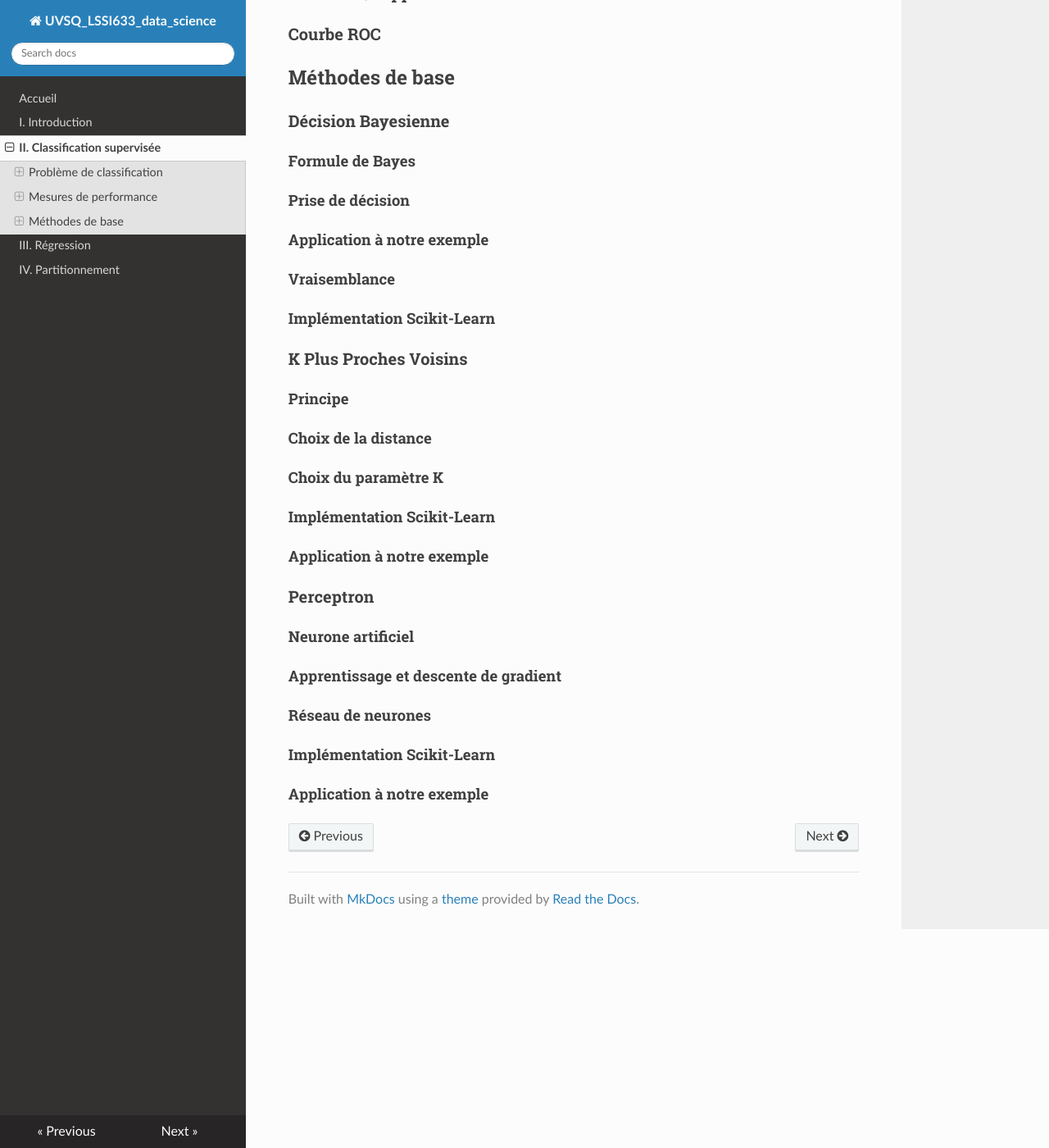
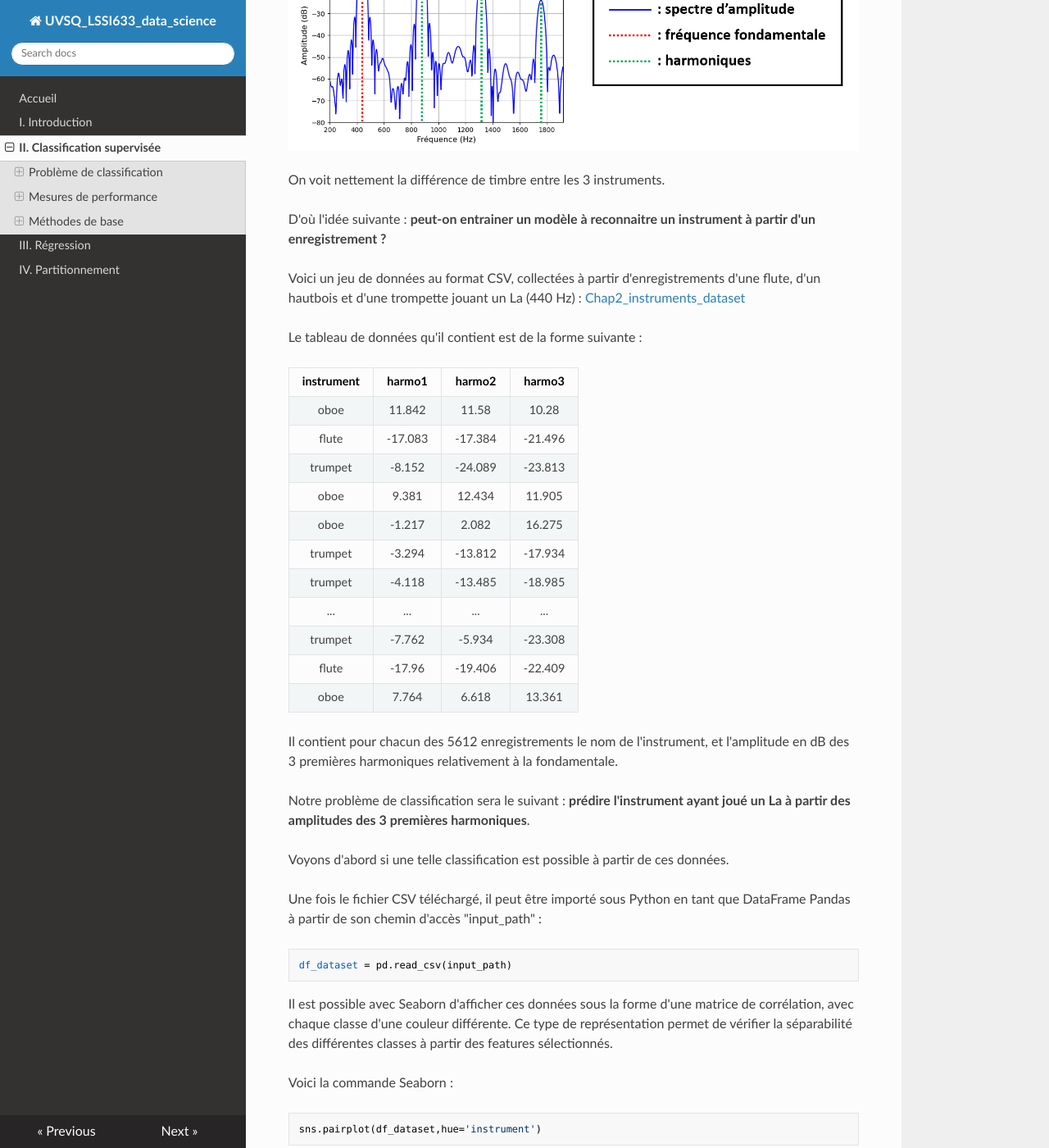
Before and after one commit to NicOudart/UVSQ_LSSI633_data_science, an MkDocs documentation site: the page built from docs/Chap2_Classification_supervisee.md, in a window 1280 px wide and 1400 px high, scrolled down 1652 px. Shown: the whole window at 82% size. Built offline with MkDocs 1.6.1, drawn with Linux system fonts in a browser that asks for light colours; nearby versions of some CDN libraries; some of the changed text lies outside the part shown.

Commit message:
- Progress on Chapter 2.

```diff
--- a/docs/Chap2_Classification_supervisee.md
+++ b/docs/Chap2_Classification_supervisee.md
@@ -10,7 +10,9 @@
 
 ### Principe de la classification supervisée
 
-Par "**classifier**", on entend ranger les individus d'une base de données dans des groupes définis, suivant leurs valeurs pour différentes variables.
+Comme mentionné lors du Chapitre I, par "**classifier**" on entend associer une réalisation d'une variable **quantitative discrète** ou **qualitative** à un individu (labels), à partir des réalisations d'autres variables (features).
+
+
 
 ### Les différents types de classification
 
@@ -24,7 +26,72 @@
 
 ### Exemple de problème
 
-![Spectres d'instruments](img/Chap2_spectres_instruments.png)
+Pourquoi est-on capables de reconnaitre le son d'un instrument de musique d'un autre ?
+
+Lorsqu'un instrument joue une note, le son émit ne contient jamais qu'une seule fréquence.
+Il est en réalité constitué d'une "fréquence fondamentale" (la note que l'on veut jouer), et des "harmoniques" (des fréquences multiples de la fondamentale).
+
+Pour une même note jouée, suivant l'instrument, les harmoniques n'auront pas la même amplitude comparée à la fondamentale.
+C'est ce que l'on appelle le "timbre" de l'instrument.
+Lorsque nous écoutons de la musique, et que nous reconnaissons le son d'un instrument, c'est grâce à son timbre.
+
+Voici 3 exemples de spectres issus d'enregistrements d'une flute, d'un hautbois et d'une trompette jouant un La (440 Hz) :
+
+![Spectres des 3 instruments](img/Chap2_spectres_instruments.png)
+
+On voit nettement la différence de timbre entre les 3 instruments.
+
+D'où l'idée suivante : **peut-on entrainer un modèle à reconnaitre un instrument à partir d'un enregistrement ?**
+
+Voici un jeu de données au format CSV, collectées à partir d'enregistrements d'une flute, d'un hautbois et d'une trompette jouant un La (440 Hz) : [Chap2_instruments_dataset](https://github.com/NicOudart/UVSQ_LSSI633_data_science/tree/main/datasets/Chap2_instruments_dataset.csv)
+
+Le tableau de données qu'il contient est de la forme suivante :
+
+|instrument|harmo1 |harmo2 |harmo3 |
+|:--------:|:-----:|:-----:|:-----:|
+|oboe      |11.842 |11.58  |10.28  |
+|flute     |-17.083|-17.384|-21.496|
+|trumpet   |-8.152 |-24.089|-23.813|
+|oboe      |9.381  |12.434 |11.905 |
+|oboe      |-1.217 |2.082  |16.275 |
+|trumpet   |-3.294 |-13.812|-17.934|
+|trumpet   |-4.118 |-13.485|-18.985|
+|...       |...    |...    |...    |
+|trumpet   |-7.762 |-5.934 |-23.308|
+|flute     |-17.96 |-19.406|-22.409|
+|oboe      |7.764  |6.618  |13.361 |
+
+Il contient pour chacun des 5612 enregistrements le nom de l'instrument, et l'amplitude en dB des 3 premières harmoniques relativement à la fondamentale.
+
+Notre problème de classification sera le suivant : **prédire l'instrument ayant joué un La à partir des amplitudes des 3 premières harmoniques**.
+
+Voyons d'abord si une telle classification est possible à partir de ces données.
+
+Une fois le fichier CSV téléchargé, il peut être importé sous Python en tant que DataFrame Pandas à partir de son chemin d'accès "input_path" :
+
+~~~
+df_dataset = pd.read_csv(input_path)
+~~~
+
+Il est possible avec Seaborn d'afficher ces données sous la forme d'une matrice de corrélation, avec chaque classe d'une couleur différente.
+Ce type de représentation permet de vérifier la séparabilité des différentes classes à partir des features sélectionnés.
+
+Voici la commande Seaborn :
+
+~~~
+sns.pairplot(df_dataset,hue='instrument')
+~~~
+
+On obtient alors le graphique suivant :
+
+![Matrice de corrélations des 3 instruments](img/Chap2_correlation_matrix_instruments.png)
+
+On observe bien que les classes "flute", "oboe" et "trumpet" sont séparables à partir des amplitudes des 3 premières harmoniques.
+
+Comme nous allons ici procéder à un apprentissage supervisé, nous choisisson d'appliquer une stratégie de validation par exclusion (voir le Chapitre I).
+
+**Il est à noter que nous avons ici grandement simplifié le problème et sa résolution pour les besoins de ce cours.**
+**Nous verrons cet exemple plus en détails en TP.**
 
 ## Mesures de performance
 
```
Also changed, not shown: docs/img/Chap2_correlation_matrix_instruments.png (added), 1 other file.
